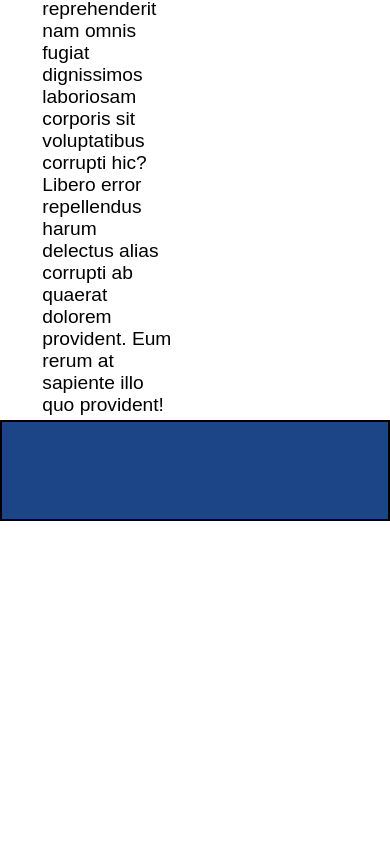
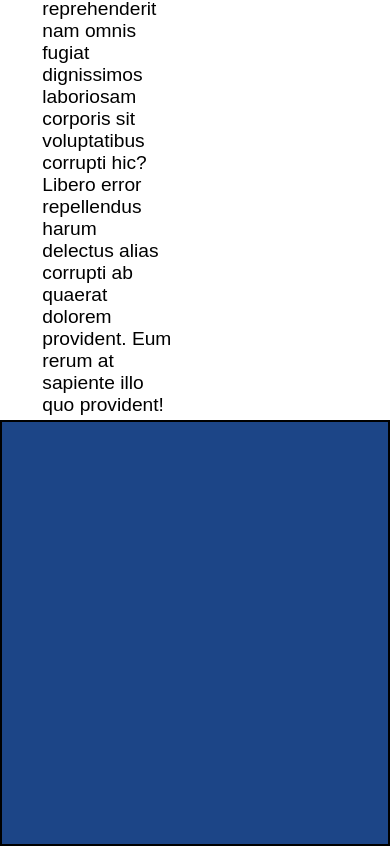
Before and after one commit to TristanFJ/coolSite, a plain HTML site: page index.html in a window 390 px wide. Shown: the part 2941-3787 px from the top of the page. Before the commit the page ends 3462 px from the top, so only its background shows below. Drawn offline with Linux system fonts and the light colour scheme.

Commit message:
Media Query tweaks

```diff
--- a/style.css
+++ b/style.css
@@ -63,9 +63,9 @@ p {
   margin: 0;
 }
 
-
+/* My problem with this solution is that there is overflow down the bottom of the screen, creating an unnecessary scrollbar. I want it to fill the rest of the viewport without overflowing off the screen. I feel like flexbox will do it but I'm not sure how. */
 .bottom {
-  padding-bottom: 25%;
+  padding-bottom: 50vh;
   border: black 0.15em solid;
   background-color: var(--primary);
 }
@@ -89,7 +89,7 @@ p {
 
 }
 
-@media all and (max-width: 530px) {
+@media all and (max-width: 750px) {
 
   .container {
     margin: 0%;
```
